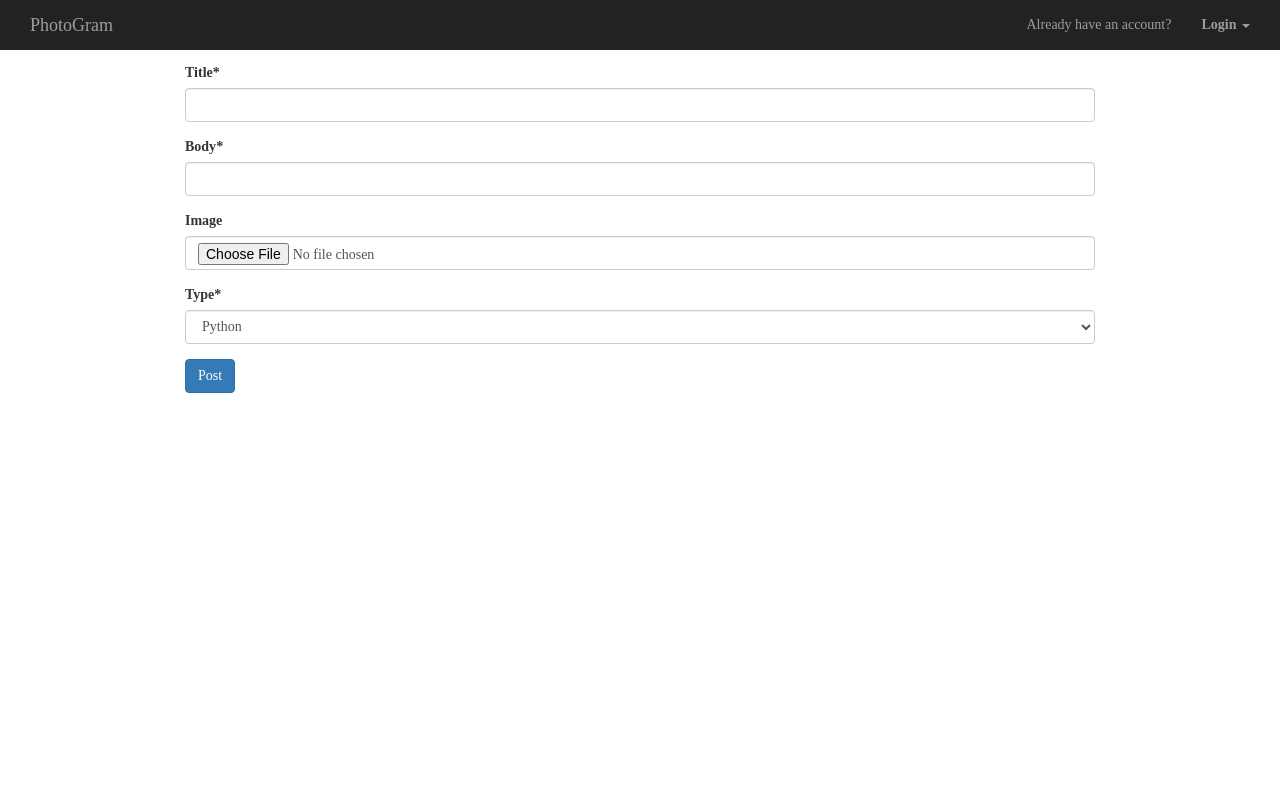
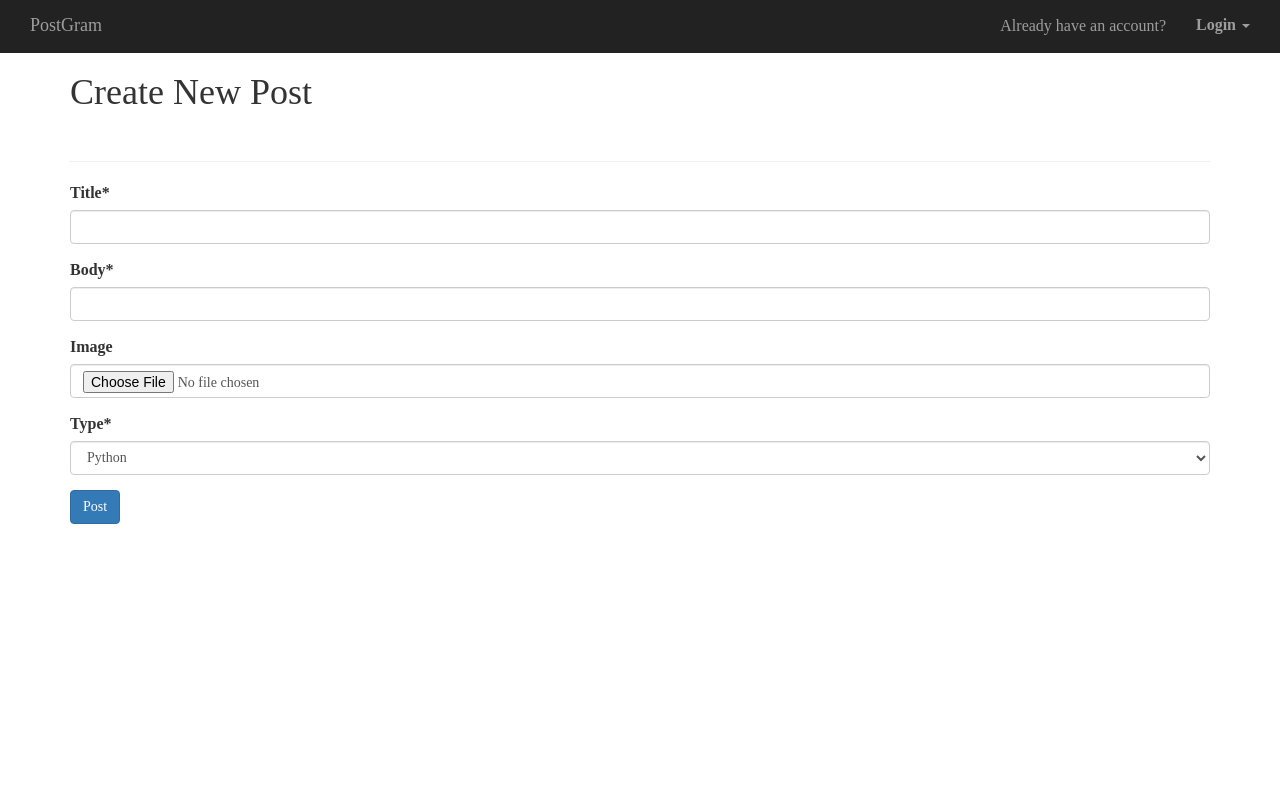
Before and after one commit to lil2/commten, a Django app: page /new-post/ in a window 1280 px wide. Run offline with Django 3.2, Linux system fonts and the light colour scheme; some libraries are stand-ins or nearby versions.

Commit message:
Make change to post and post detail template

```diff
--- a/blogapp/static/custom_css/my_css.css
+++ b/blogapp/static/custom_css/my_css.css
@@ -3,6 +3,7 @@ html, body {
   overflow-x: hidden !important;
   z-index:1;
   font-family: "Abadi MT Condensed Extra Bold";
+  font-size: 16px;
 }
 
 
@@ -40,13 +41,13 @@ html, body {
     color: #fff;
     background-color:#496ebc
 }
-.btn-tw{
+.btn-gp{
     color: #fff;
-    background-color:#55acee;
+    background-color:#993300;
 }
-.btn-tw:hover{
+.btn-gp:hover{
     color: #fff;
-    background-color:#59b5fa;
+    background-color:#993333;
 }
 @media(max-width:768px){
     #login-dp{
@@ -61,7 +62,6 @@ html, body {
 
 
 /*  Index Picture with Title */
-
 #index-pic {
     background: url("../img/index_pic.jpg");
     width:100%;
@@ -72,14 +72,12 @@ html, body {
     position: relative;
 }
 
+#index_inner-text {
+    margin: 20% 10% 50% 60%;
+}
+
 
 /*  Override Bootstrap container */
-.container {
-  margin-top: 1% ;
-  width: 940px;
-  .center-block();
-}
-
 
 
 
--- a/blogapp/static/custom_js/my_js.js
+++ b/blogapp/static/custom_js/my_js.js
@@ -1,7 +1,6 @@
 $( document ).ready(function() {
     $(".content-markdown").each(function () {
         var content = $(this).text();
-        console.log(content);
         var markedContent = marked(content);
         console.log(markedContent);
         $(this).html(markedContent);
--- a/blogapp/templates/blogapp/base.html
+++ b/blogapp/templates/blogapp/base.html
@@ -42,7 +42,7 @@
         <span class="icon-bar"></span>
         <span class="icon-bar"></span>
       </button>
-      <a class="navbar-brand" href="{% url 'home_page' %}">PhotoGram</a>
+      <a class="navbar-brand" href="{% url 'home_page' %}">PostGram</a>
     </div>
     <div class="collapse navbar-collapse" id="myNavbar">
       {% if user.is_authenticated %}
@@ -66,8 +66,8 @@
                             <div class="col-md-12">
                                 Login via
                                 <div class="social-buttons">
-                                    <a href="#" class="btn btn-fb"><i class="fa fa-facebook"></i> Facebook</a>
-                                    <a href="#" class="btn btn-tw"><i class="fa fa-twitter"></i> Twitter</a>
+                                    <a href="{% url 'social:begin' 'facebook' %}?next={{ request.path }}" class="btn btn-fb"><i class="fa fa-facebook"></i> Facebook</a>
+                                    <a href="{% url 'social:begin' 'google-oauth2' %}?next={{ request.path }}" class="btn btn-gp"><i class="fa fa-google-plus"></i> Google+</a>
                                 </div>
                                 or
                                  <form class="form" role="form" method="POST" action="/login/" accept-charset="UTF-8" id="login-nav">{% csrf_token %}
--- a/blogapp/templates/blogapp/post.html
+++ b/blogapp/templates/blogapp/post.html
@@ -2,7 +2,8 @@
 {% load staticfiles %}
 {% block content %}
 <div class="container">
-    <h5 class="text-center">List</h5>
+    <h1>Post List</h1>
+    <div class="page-header" ></div>
     <div><a href="{% url 'new_post'%}">Add New Post</a></div>
     <ul>
         <div class="list-group">
--- a/blogapp/templates/blogapp/post_edit.html
+++ b/blogapp/templates/blogapp/post_edit.html
@@ -6,6 +6,13 @@
 {% load crispy_forms_tags %}
 {% block content %}
 <div class="container">
+    {% url 'post_edit' as post_edit %}
+    {% if request.current_url in post_edit %}
+    <h1>Post Edit</h1>
+    {% else %}
+    <h1>Create New Post</h1>
+    {% endif %}
+    <div class="page-header" ></div>
     <form method="POST" class="post-form" enctype="multipart/form-data">{% csrf_token %}
         {{ post_form|crispy}}
         <button type="submit" class="btn btn-primary">Post</button>
--- a/blogapp/templates/blogapp/signup.html
+++ b/blogapp/templates/blogapp/signup.html
@@ -5,6 +5,7 @@
     <h1>Sign Up an Account</h1>
     <div class="page-header" ></div>
         <form class="form-horizontal" method="post">{% csrf_token %}
+
           <div class="form-group">
                 <label class="col-sm-2 control-label">{{ signup_form.username.label_tag}}</label>
             <div class="col-sm-5">
@@ -31,6 +32,7 @@
                 <button type="submit" class="btn btn-primary">Sign Up</button>
             </div>
           </div>
+
         </form>
 </div>
 {% endblock %}
--- a/blogapp/tests.py
+++ b/blogapp/tests.py
@@ -7,4 +7,4 @@ from selenium import webdriver
 class MyTest(LiveServerTestCase):
     def test_home_page(self):
         result = self.client.get('/posts/')
-        self.assertEqual(result.status_code, 200)
+        self.assertEqual(result.status_code, 302)
--- a/blogapp/urls.py
+++ b/blogapp/urls.py
@@ -21,5 +21,7 @@ urlpatterns = [
     url(r'^(?P<pk>[0-9]+)/delete/$', views.post_delete_view, name='delete'),
     url(r'music/$', views.music_view, name='music'),
     url(r'^api/', include(router.urls)),
-    url(r'^api-auth/', include('rest_framework.urls', namespace='rest_framework'))
+    url(r'^api-auth/', include('rest_framework.urls', namespace='rest_framework')),
+    # Third Party Social Auth
+    url(r'', include('social.apps.django_app.urls', namespace='social')),
 ]
--- a/blogapp/views.py
+++ b/blogapp/views.py
@@ -1,4 +1,5 @@
 from django.contrib.auth.forms import UserCreationForm
+from django.db.models import Q
 from django.http import JsonResponse
 from django.shortcuts import render, redirect, HttpResponse, HttpResponseRedirect,reverse, render_to_response, get_object_or_404
 from django.contrib.auth.decorators import login_required
@@ -91,7 +92,10 @@ class PostView(generic.ListView):
         if self.request.user.is_superuser:         # Superuser would be able to view all the post from all users
             return Post.objects.all()
         else:
-            return Post.objects.filter(author__in=User.objects.get(username=self.request.user).follows.all())
+            current_user = User.objects.get(username=self.request.user)
+            current_user_follow_objects = User.objects.get(username=self.request.user).follows.all()
+            print(current_user_follow_objects)
+            return Post.objects.filter(Q(author__in=current_user_follow_objects) | Q(author=current_user))
 
 
 # Generic DetailView for Post objects
--- a/postgram/queryset.py
+++ b/postgram/queryset.py
@@ -11,4 +11,4 @@ jervis = User.objects.get(username='jervis')
 john = User.objects.get(username='john')
 john.follows.add(jervis)
 print(john.follows.all())
-print(jervis.follows.all())
+# print(jervis.follows.all()Q)
```
Also changed, not shown: blogapp/templates/blogapp/detail.html (+10 -4 lines), blogapp/templates/blogapp/home.html (+7 -2 lines), postgram/settings.py (+25 -0 lines), blogapp/static/img/index_pic.jpg, media/app_logo.jpg (added), media/app_logo_lD649CP.jpg (added). Lines whose indentation alone changed are shown as unchanged.
